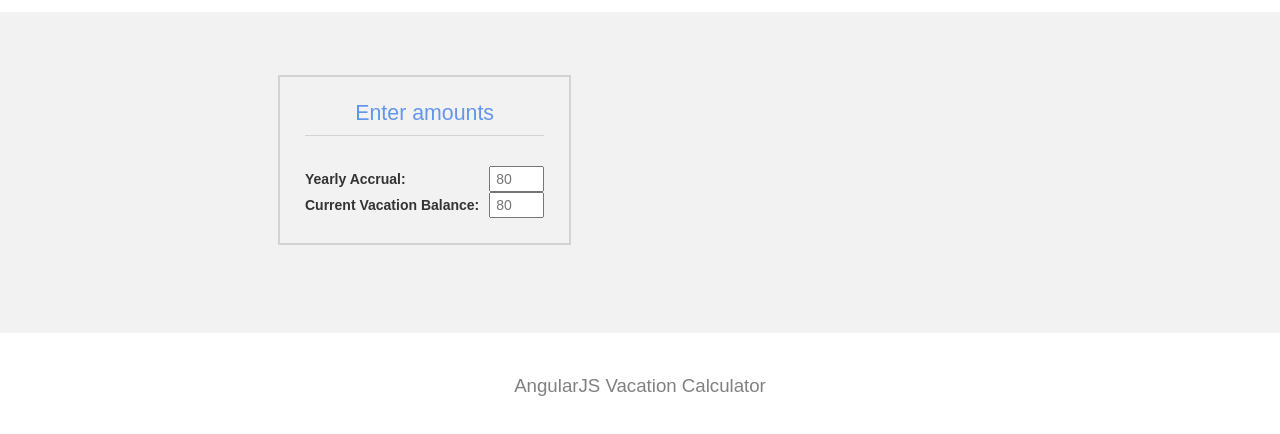
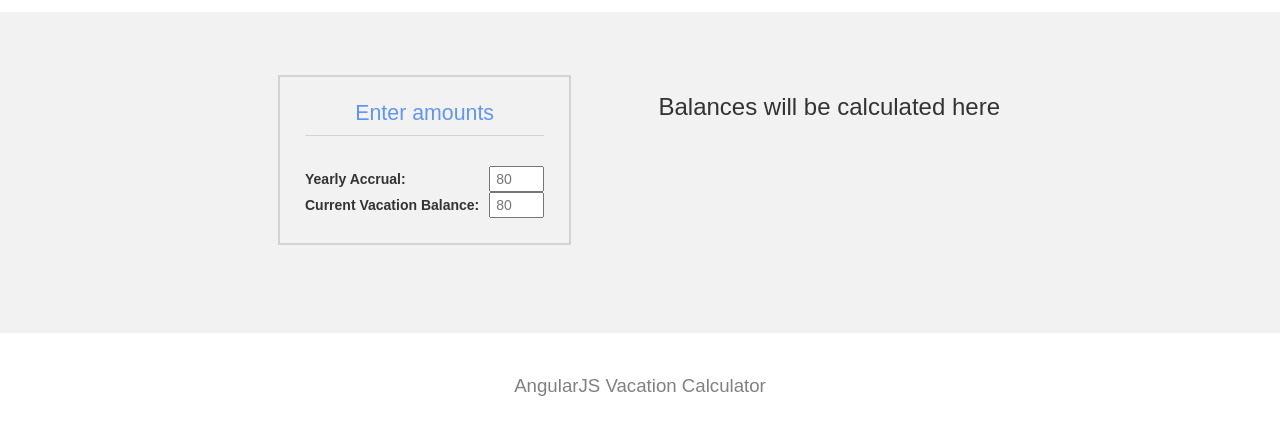
Before and after one commit to zigfreid5/AngularVacationCalc, a plain HTML site: page index.html in a window 1280 px wide. Shown: the part 88-522 px from the top of the page. Drawn offline with nearby package versions, Linux system fonts and the light colour scheme.

Commit message:
Fill space when input empty

```diff
--- a/index.html
+++ b/index.html
@@ -37,6 +37,7 @@
                 </div>
                 <br/>
                 <div class="balances">
+                    <h3 ng-show='yearlyAccrual == null || yearlyAccrual == ""'>Balances will be calculated here</h3>
                     <p ng-hide='yearlyAccrual == null || yearlyAccrual == ""'>You may carry over <span class="bold">{{ carryOver }}</span> hours to next year.</p>
                     <p ng-hide='currentBalance == null || currentBalance == ""'>You currently have <span class="bold">{{ currentBalance }}</span> hours.</p>
                     <p ng-hide='yearlyAccrual == null || yearlyAccrual == ""'>You have accrued <span class="bold">{{ accruedSoFar }}</span> hours this year.</p>
```
